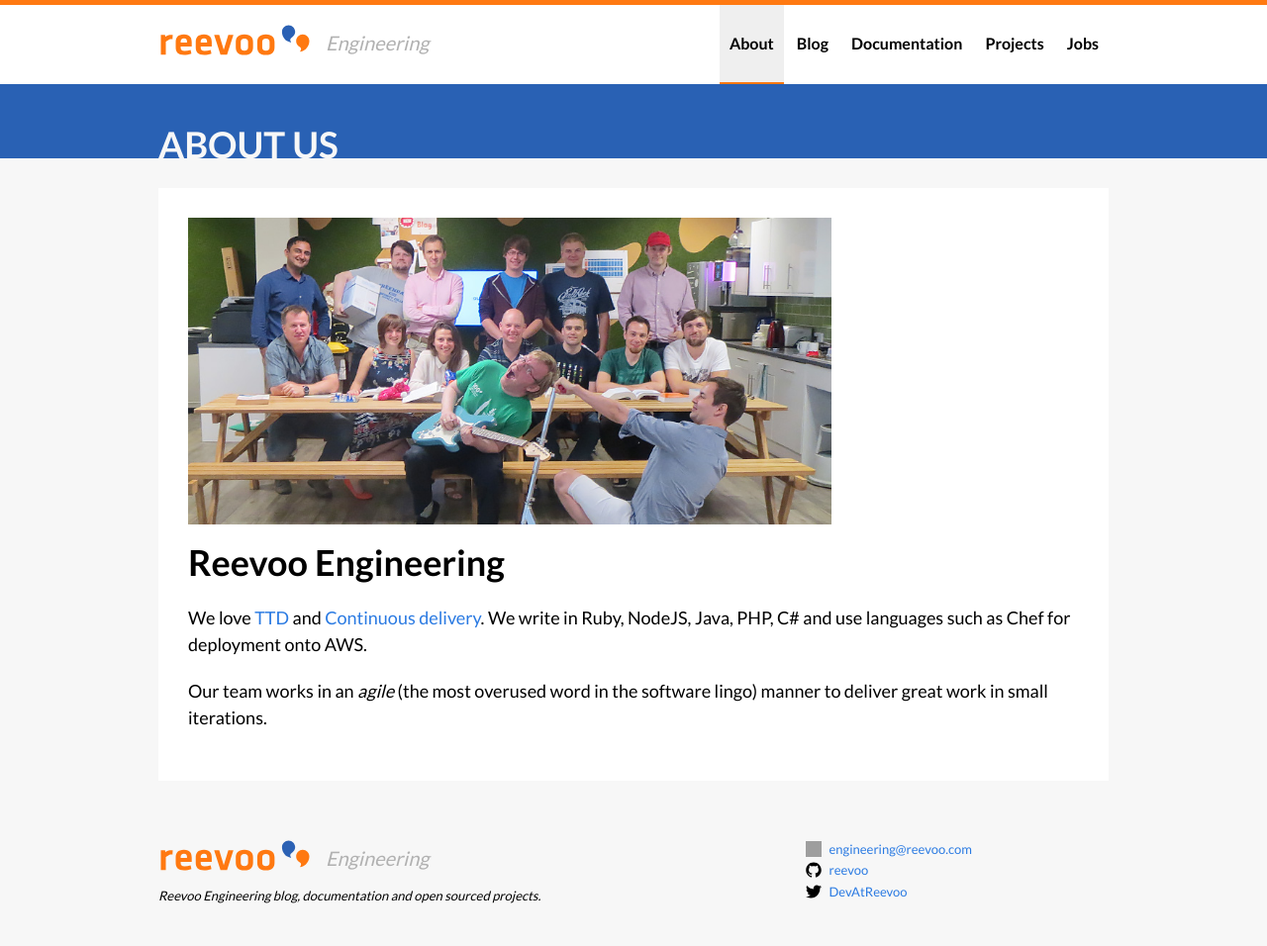
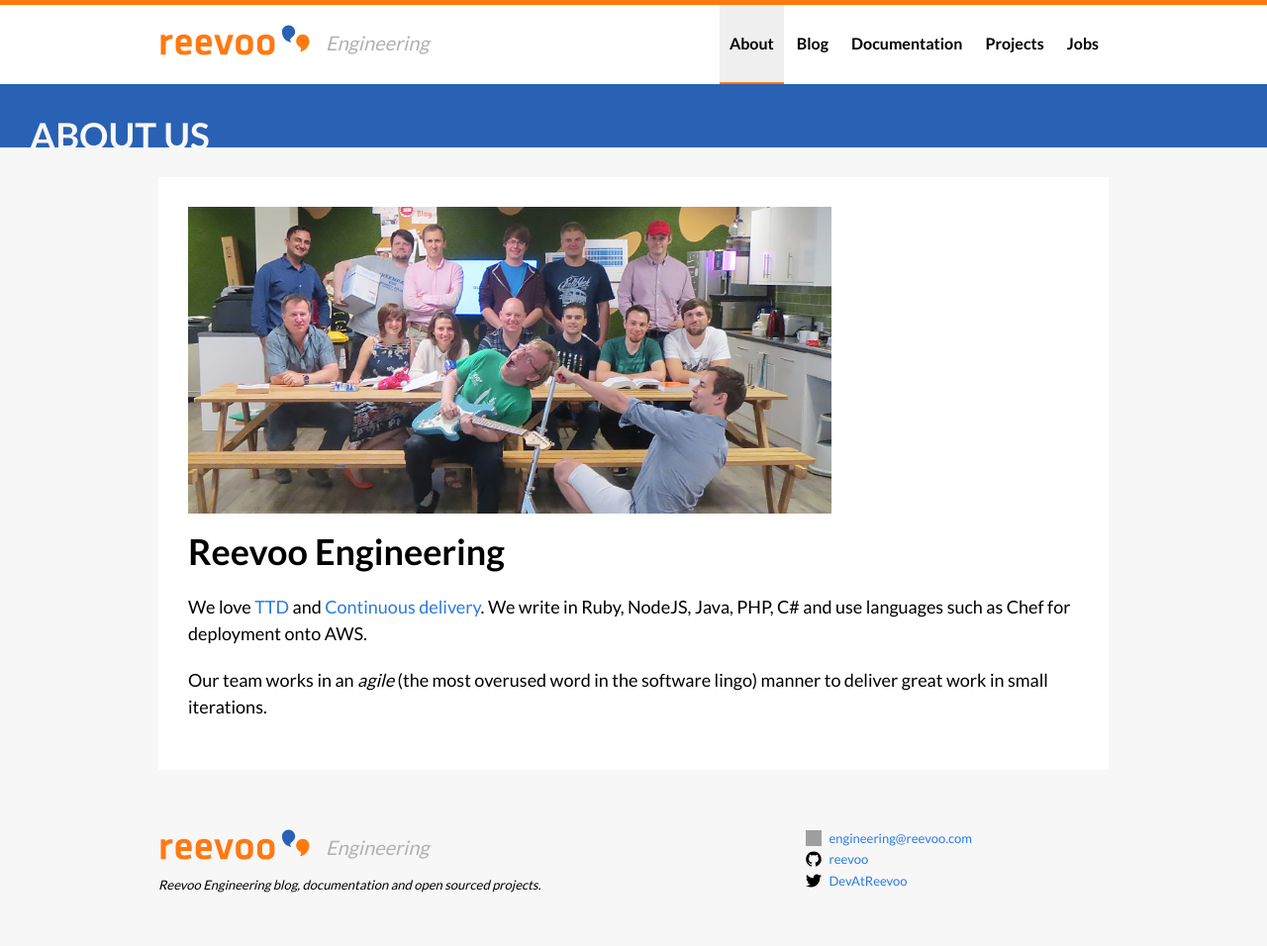
Before and after one commit to reevoo/reevoo.github.io, a Jekyll site: the page built from about.html, in a window 1280 px wide. Shown: the whole page at 99% size. Built offline with Jekyll 4.4.1, drawn with Linux system fonts in a browser that asks for light colours; grey boxes are pictures that could not be loaded.

Commit message:
Fix header title wrapping incorrectly

```diff
--- a/_layouts/default.html
+++ b/_layouts/default.html
@@ -8,9 +8,7 @@
     {% include header.html %}
 
     <div class="page-title">
-      <div class="wrap">
-        <h1>{{ page.title }}</h1>
-      </div>
+      <h1>{{ page.title }}</h1>
     </div>
     <div class="page-content">
       <div class="wrap">
--- a/css/main.css
+++ b/css/main.css
@@ -198,13 +198,8 @@
 }
 
 .page-title {
-    height: 75px;
+  padding: 10px 30px;
     background-color: rgb(41,97,180);
-}
-
-.page-title .wrap {
-    position: relative;
-    height: 100%;
 }
 
 .page-title h1 {
@@ -212,8 +207,9 @@
     text-transform: uppercase;
     font-size: 2.3em;
     font-weight: bold;
-    bottom: -14px;
-    position: absolute;
+    position: relative;
+    top: 20px;
+    line-height: 1.2em;
 }
 
 .post a.read-more {
```
